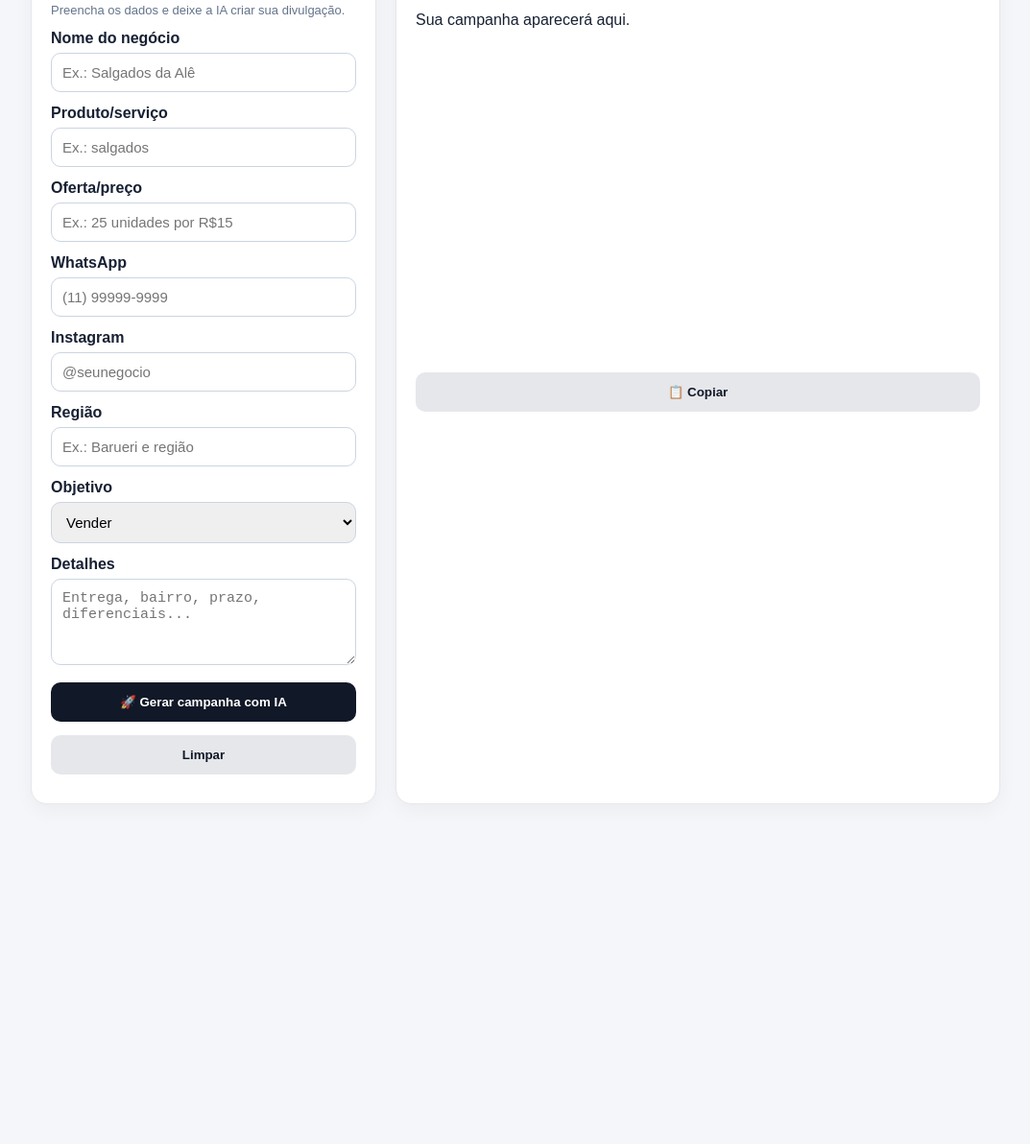
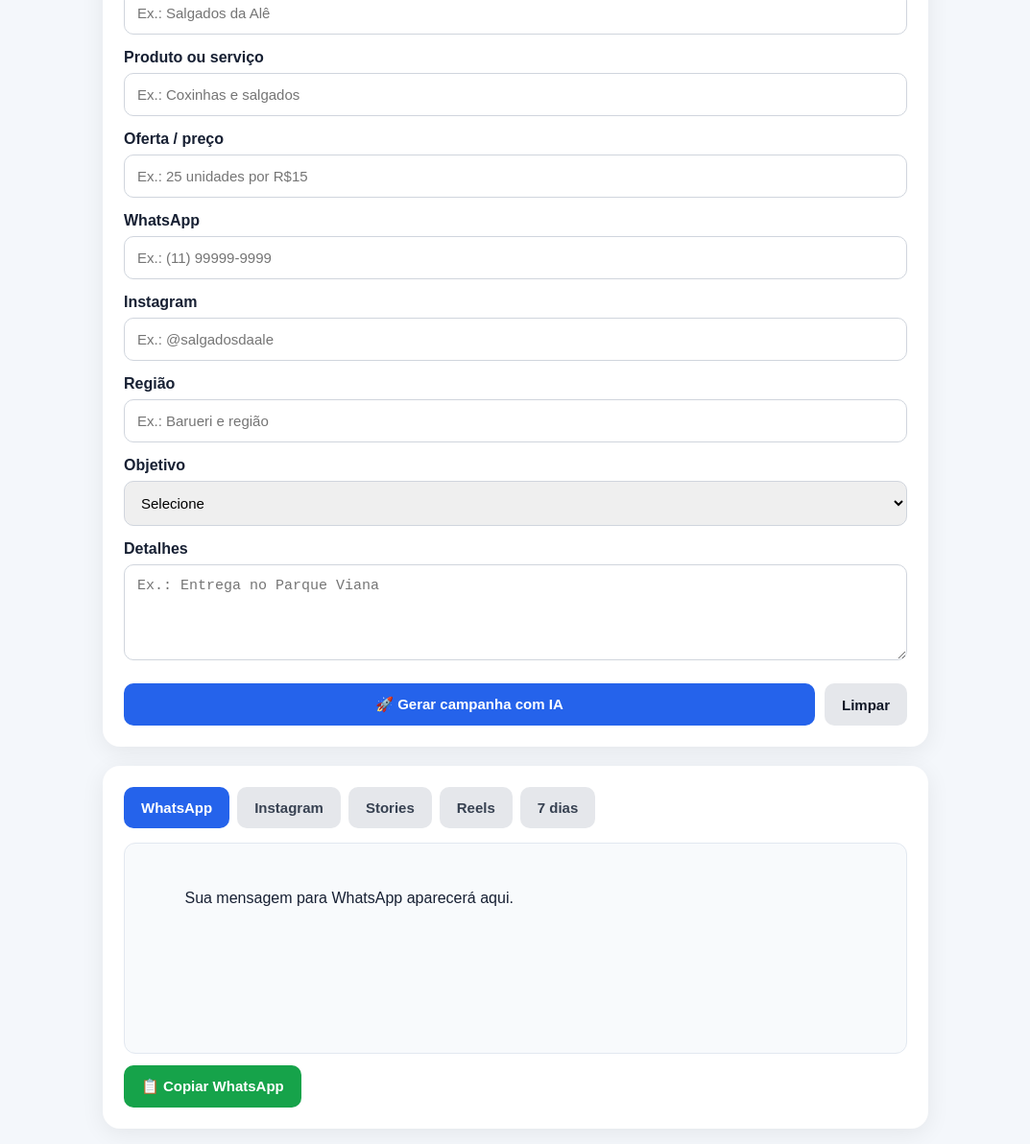
Before and after one commit to Leandro190518/DivulvaIA, a website: page index.html in a window 1280 px wide. Shown: the part 228-1420 px from the top of the page at 96% size, without its empty margins (103-1176 px from the left). Before the commit the page ends 1090 px from the top, so only its background shows below. Drawn offline with Linux system fonts and the light colour scheme.

Commit message:
Refactor HTML structure and styles

```diff
--- a/index.html
+++ b/index.html
@@ -1,355 +1,428 @@
-<!doctype html>
+<!DOCTYPE html>
 <html lang="pt-BR">
 <head>
-<meta charset="utf-8">
-<meta name="viewport" content="width=device-width,initial-scale=1">
+  <meta charset="UTF-8">
+  <meta name="viewport" content="width=device-width, initial-scale=1.0">
+
   <title>DivulgaIA</title>
 
   <style>
-*{box-sizing:border-box}
-
-body{
-  margin:0;
-  font-family:Arial,sans-serif;
-  background:#f4f6fa;
-  color:#172033;
+    * {
+      box-sizing: border-box;
     }
 
-header{
-  background:#111827;
-  color:#fff;
-  padding:28px 20px;
+    body {
+      margin: 0;
+      font-family: Arial, sans-serif;
+      background: #f4f7fb;
+      color: #172033;
     }
 
-header>div,main{
-  max-width:1050px;
-  margin:auto;
+    .container {
+      max-width: 900px;
+      margin: auto;
+      padding: 20px;
     }
 
-h1{margin:0 0 6px}
-
-header p{
-  margin:0;
-  color:#cbd5e1;
+    header {
+      text-align: center;
+      padding: 25px 10px;
     }
 
-main{
-  padding:24px 20px;
-  display:grid;
-  grid-template-columns:360px 1fr;
-  gap:20px;
+    header h1 {
+      margin: 0;
+      font-size: 36px;
+      color: #2563eb;
     }
 
-.card{
-  background:#fff;
-  border:1px solid #e5e7eb;
-  border-radius:16px;
-  padding:20px;
-  box-shadow:0 6px 20px #0000000b;
+    header p {
+      margin-top: 8px;
+      color: #667085;
+      font-size: 17px;
     }
 
-label{
-  display:block;
-  font-weight:700;
-  margin:13px 0 6px;
+    .card {
+      background: white;
+      border-radius: 18px;
+      padding: 22px;
+      margin-bottom: 20px;
+      box-shadow: 0 5px 25px rgba(0,0,0,0.07);
     }
 
-input,textarea,select{
-  width:100%;
-  padding:11px;
-  border:1px solid #cbd5e1;
-  border-radius:10px;
-  font-size:15px;
+    label {
+      display: block;
+      font-weight: bold;
+      margin-top: 15px;
+      margin-bottom: 7px;
     }
 
-textarea{min-height:90px}
-
-.btn{
-  width:100%;
-  border:0;
-  border-radius:10px;
-  padding:13px;
-  margin-top:14px;
-  font-weight:700;
-  cursor:pointer;
-  background:#111827;
-  color:#fff;
+    input,
+    textarea,
+    select {
+      width: 100%;
+      padding: 13px;
+      border: 1px solid #d0d5dd;
+      border-radius: 10px;
+      font-size: 15px;
     }
 
-.secondary{
-  background:#e5e7eb;
-  color:#111827;
+    textarea {
+      min-height: 100px;
+      resize: vertical;
     }
 
-.tabs{
-  display:flex;
-  gap:8px;
-  flex-wrap:wrap;
-  margin-bottom:16px;
+    .buttons {
+      display: flex;
+      gap: 10px;
+      margin-top: 20px;
+      flex-wrap: wrap;
     }
 
-.tab{
-  border:1px solid #d1d5db;
-  background:white;
-  padding:8px 12px;
-  border-radius:20px;
-  cursor:pointer;
+    button {
+      border: 0;
+      border-radius: 10px;
+      padding: 13px 18px;
+      font-size: 15px;
+      font-weight: bold;
+      cursor: pointer;
     }
 
-.tab.active{
-  background:#111827;
-  color:#fff;
+    .generate {
+      background: #2563eb;
+      color: white;
+      flex: 1;
     }
 
-.out{
-  white-space:pre-wrap;
-  line-height:1.55;
-  min-height:390px;
+    .clear {
+      background: #e5e7eb;
+      color: #111827;
     }
 
-.small{
-  font-size:13px;
-  color:#64748b;
+    .loading {
+      display: none;
+      text-align: center;
+      margin-top: 15px;
+      color: #2563eb;
+      font-weight: bold;
     }
 
-.status{
-  margin-top:10px;
-  font-size:13px;
-  color:#64748b;
+    .tabs {
+      display: flex;
+      gap: 8px;
+      overflow-x: auto;
+      margin-bottom: 15px;
     }
 
-@media(max-width:800px){
-  main{grid-template-columns:1fr}
+    .tab {
+      background: #e5e7eb;
+      color: #374151;
+      white-space: nowrap;
+    }
+
+    .tab.active {
+      background: #2563eb;
+      color: white;
+    }
+
+    .content {
+      display: none;
+    }
+
+    .content.active {
+      display: block;
+    }
+
+    .result-box {
+      background: #f8fafc;
+      border: 1px solid #e2e8f0;
+      border-radius: 12px;
+      padding: 18px;
+      min-height: 220px;
+      white-space: pre-wrap;
+      line-height: 1.6;
+    }
+
+    .copy {
+      margin-top: 12px;
+      background: #16a34a;
+      color: white;
+    }
+
+    .error {
+      display: none;
+      background: #fee2e2;
+      color: #991b1b;
+      padding: 12px;
+      border-radius: 10px;
+      margin-top: 15px;
     }
   </style>
 </head>
 
 <body>
 
+  <div class="container">
+
     <header>
-<div>
-<h1>✨ DivulgaIA</h1>
+      <h1>DivulgaIA</h1>
       <p>Sua divulgação pronta em poucos segundos.</p>
-</div>
     </header>
 
-<main>
-
-<section class="card">
-
-<h2>Nova campanha</h2>
-
-<p class="small">
-Preencha os dados e deixe a IA criar sua divulgação.
-</p>
+    <div class="card">
 
       <label>Nome do negócio</label>
-<input id="nome" placeholder="Ex.: Salgados da Alê">
+      <input id="businessName" placeholder="Ex.: Salgados da Alê">
 
-<label>Produto/serviço</label>
-<input id="produto" placeholder="Ex.: salgados">
+      <label>Produto ou serviço</label>
+      <input id="product" placeholder="Ex.: Coxinhas e salgados">
 
-<label>Oferta/preço</label>
-<input id="oferta" placeholder="Ex.: 25 unidades por R$15">
+      <label>Oferta / preço</label>
+      <input id="offer" placeholder="Ex.: 25 unidades por R$15">
 
       <label>WhatsApp</label>
-<input id="whatsapp" placeholder="(11) 99999-9999">
+      <input id="whatsapp" placeholder="Ex.: (11) 99999-9999">
 
       <label>Instagram</label>
-<input id="instagram" placeholder="@seunegocio">
+      <input id="instagram" placeholder="Ex.: @salgadosdaale">
 
       <label>Região</label>
-<input id="regiao" placeholder="Ex.: Barueri e região">
+      <input id="region" placeholder="Ex.: Barueri e região">
 
       <label>Objetivo</label>
-<select id="objetivo">
-<option>Vender</option>
-<option>Atrair clientes</option>
-<option>Divulgar promoção</option>
-<option>Lançar produto</option>
+      <select id="objective">
+        <option value="">Selecione</option>
+        <option value="Vender">Vender</option>
+        <option value="Atrair clientes">Atrair clientes</option>
+        <option value="Divulgar produto">Divulgar produto</option>
+        <option value="Divulgar serviço">Divulgar serviço</option>
+        <option value="Ganhar seguidores">Ganhar seguidores</option>
       </select>
 
       <label>Detalhes</label>
-<textarea id="detalhes" placeholder="Entrega, bairro, prazo, diferenciais..."></textarea>
+      <textarea id="details" placeholder="Ex.: Entrega no Parque Viana"></textarea>
 
-<button class="btn" onclick="gerar()">
+      <div class="buttons">
+        <button class="generate" onclick="gerarCampanha()">
           🚀 Gerar campanha com IA
         </button>
 
-<button class="btn secondary" onclick="limpar()">
+        <button class="clear" onclick="limparFormulario()">
           Limpar
         </button>
+      </div>
 
-<div id="status" class="status"></div>
+      <div id="loading" class="loading">
+        🤖 Preparando sua campanha...
+      </div>
 
-</section>
+      <div id="error" class="error"></div>
 
-<section class="card">
+    </div>
+
+    <div class="card">
 
       <div class="tabs">
 
-<button class="tab active" onclick="aba('whatsapp',this)">
+        <button class="tab active" onclick="mostrarAba('whatsapp', this)">
           WhatsApp
         </button>
 
-<button class="tab" onclick="aba('instagram',this)">
+        <button class="tab" onclick="mostrarAba('instagram', this)">
           Instagram
         </button>
 
-<button class="tab" onclick="aba('stories',this)">
+        <button class="tab" onclick="mostrarAba('stories', this)">
           Stories
         </button>
 
-<button class="tab" onclick="aba('reels',this)">
+        <button class="tab" onclick="mostrarAba('reels', this)">
           Reels
         </button>
 
-<button class="tab" onclick="aba('calendario',this)">
+        <button class="tab" onclick="mostrarAba('calendario', this)">
           7 dias
         </button>
 
       </div>
 
-<div id="out" class="out">
-Sua campanha aparecerá aqui.
+      <div id="whatsapp" class="content active">
+        <div id="textoWhatsapp" class="result-box">
+          Sua mensagem para WhatsApp aparecerá aqui.
+        </div>
+        <button class="copy" onclick="copiarTexto('textoWhatsapp')">
+          📋 Copiar WhatsApp
+        </button>
       </div>
 
-<button class="btn secondary" onclick="copiar()">
-📋 Copiar
+      <div id="instagram" class="content">
+        <div id="textoInstagram" class="result-box">
+          Sua legenda para Instagram aparecerá aqui.
+        </div>
+        <button class="copy" onclick="copiarTexto('textoInstagram')">
+          📋 Copiar Instagram
         </button>
+      </div>
 
-</section>
+      <div id="stories" class="content">
+        <div id="textoStories" class="result-box">
+          Seus Stories aparecerão aqui.
+        </div>
+        <button class="copy" onclick="copiarTexto('textoStories')">
+          📋 Copiar Stories
+        </button>
+      </div>
 
-</main>
+      <div id="reels" class="content">
+        <div id="textoReels" class="result-box">
+          Seu roteiro de Reels aparecerá aqui.
+        </div>
+        <button class="copy" onclick="copiarTexto('textoReels')">
+          📋 Copiar Reels
+        </button>
+      </div>
+
+      <div id="calendario" class="content">
+        <div id="textoCalendario" class="result-box">
+          Seu calendário de 7 dias aparecerá aqui.
+        </div>
+        <button class="copy" onclick="copiarTexto('textoCalendario')">
+          📋 Copiar calendário
+        </button>
+      </div>
+
+    </div>
+
+  </div>
 
 <script>
 
-let campanhas={};
+async function gerarCampanha() {
 
-const valor=id=>{
-  return document.getElementById(id).value.trim();
+  const loading = document.getElementById("loading");
+  const error = document.getElementById("error");
+
+  loading.style.display = "block";
+  error.style.display = "none";
+
+  const dados = {
+    businessName: document.getElementById("businessName").value,
+    product: document.getElementById("product").value,
+    offer: document.getElementById("offer").value,
+    whatsapp: document.getElementById("whatsapp").value,
+    instagram: document.getElementById("instagram").value,
+    region: document.getElementById("region").value,
+    objective: document.getElementById("objective").value,
+    details: document.getElementById("details").value
   };
 
-async function gerar(){
+  try {
 
-  const status=document.getElementById("status");
-  const out=document.getElementById("out");
-
-  const dados={
-    businessName:valor("nome"),
-    product:valor("produto"),
-    offer:valor("oferta"),
-    whatsapp:valor("whatsapp"),
-    instagram:valor("instagram"),
-    region:valor("regiao"),
-    objective:valor("objetivo"),
-    details:valor("detalhes")
-  };
-
-  if(!dados.businessName && !dados.product){
-
-    status.textContent="Digite pelo menos o nome do negócio e o produto/serviço.";
-    return;
-  }
-
-  status.textContent="🤖 Criando sua campanha...";
-
-  out.textContent="A IA está preparando sua divulgação...";
-
-  try{
-
-    const resposta=await fetch("/api/campaign",{
-      method:"POST",
-      headers:{
-        "Content-Type":"application/json"
+    const resposta = await fetch("/api/campaign", {
+      method: "POST",
+      headers: {
+        "Content-Type": "application/json"
       },
-      body:JSON.stringify(dados)
+      body: JSON.stringify(dados)
     });
 
-    const resultado=await resposta.json();
+    const resultado = await resposta.json();
 
-    if(!resposta.ok){
-
+    if (!resposta.ok || !resultado.success) {
       throw new Error(
-        resultado.error || "Erro ao gerar campanha."
+        resultado.error || "Não foi possível gerar a campanha."
       );
     }
 
-    const texto=resultado.result || "";
+    document.getElementById("textoWhatsapp").textContent =
+      resultado.whatsapp || "Nenhum conteúdo gerado.";
 
-    campanhas.whatsapp=texto;
-    campanhas.instagram=texto;
-    campanhas.stories=texto;
-    campanhas.reels=texto;
-    campanhas.calendario=texto;
+    document.getElementById("textoInstagram").textContent =
+      resultado.instagram || "Nenhum conteúdo gerado.";
 
-    out.textContent=texto;
+    document.getElementById("textoStories").textContent =
+      resultado.stories || "Nenhum conteúdo gerado.";
 
-    status.textContent="✅ Campanha criada com sucesso!";
+    document.getElementById("textoReels").textContent =
+      resultado.reels || "Nenhum conteúdo gerado.";
 
-  }catch(erro){
+    document.getElementById("textoCalendario").textContent =
+      resultado.calendario || "Nenhum conteúdo gerado.";
 
-    console.error(erro);
+  } catch (e) {
 
-    status.textContent=
-      "❌ Não foi possível gerar a campanha. Tente novamente.";
+    console.error(e);
 
-    out.textContent=
-      "Ocorreu um erro ao conectar com a IA.";
+    error.textContent =
+      "Ocorreu um erro ao conectar com a IA. " + e.message;
+
+    error.style.display = "block";
+
+  } finally {
+
+    loading.style.display = "none";
+
   }
 }
 
-function aba(tipo,botao){
 
-  if(!campanhas[tipo]){
-    return;
+function mostrarAba(nome, botao) {
+
+  document.querySelectorAll(".content").forEach(function(elemento) {
+    elemento.classList.remove("active");
+  });
+
+  document.querySelectorAll(".tab").forEach(function(elemento) {
+    elemento.classList.remove("active");
+  });
+
+  document.getElementById(nome).classList.add("active");
+
+  botao.classList.add("active");
 }
 
-  document
-    .querySelectorAll(".tab")
-    .forEach(x=>x.classList.remove("active"));
 
-  botao.classList.add("active");
+async function copiarTexto(id) {
 
-  document.getElementById("out").textContent=
-    campanhas[tipo];
-}
+  const texto = document.getElementById(id).textContent;
 
-async function copiar(){
-
-  const texto=document.getElementById("out").textContent;
-
-  if(!texto || texto==="Sua campanha aparecerá aqui."){
-    return;
-  }
-
-  try{
+  try {
 
     await navigator.clipboard.writeText(texto);
 
-    document.getElementById("status").textContent=
-      "📋 Texto copiado!";
+    alert("Texto copiado!");
 
-  }catch(e){
+  } catch (e) {
 
     alert("Não foi possível copiar automaticamente.");
+
   }
 }
 
-function limpar(){
 
-  document.querySelectorAll("input,textarea").forEach(
-    campo=>campo.value=""
-  );
+function limparFormulario() {
 
-  document.getElementById("objetivo").value="Vender";
+  document.querySelectorAll("input, textarea").forEach(function(elemento) {
+    elemento.value = "";
+  });
 
-  document.getElementById("out").textContent=
-    "Sua campanha aparecerá aqui.";
+  document.getElementById("objective").value = "";
 
-  document.getElementById("status").textContent="";
+  document.getElementById("textoWhatsapp").textContent =
+    "Sua mensagem para WhatsApp aparecerá aqui.";
 
-  campanhas={};
+  document.getElementById("textoInstagram").textContent =
+    "Sua legenda para Instagram aparecerá aqui.";
+
+  document.getElementById("textoStories").textContent =
+    "Seus Stories aparecerão aqui.";
+
+  document.getElementById("textoReels").textContent =
+    "Seu roteiro de Reels aparecerá aqui.";
+
+  document.getElementById("textoCalendario").textContent =
+    "Seu calendário de 7 dias aparecerá aqui.";
+
+  document.getElementById("error").style.display = "none";
 }
 
 </script>
```
Lines whose indentation alone changed are shown as unchanged.
